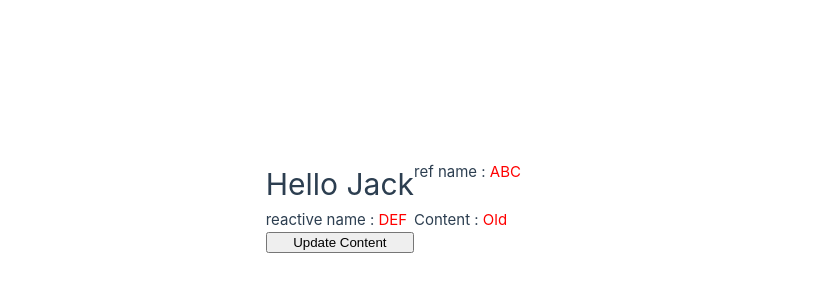
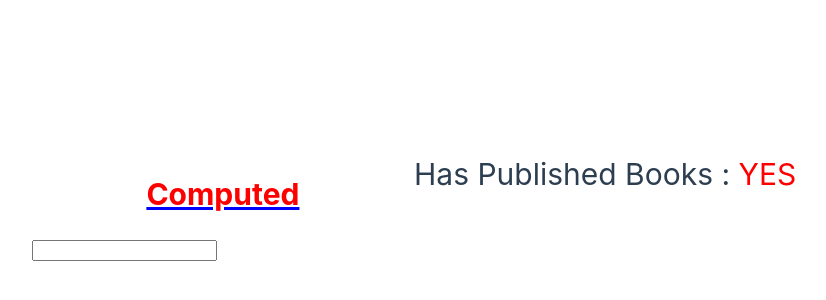
Before and after one commit to Heang-Dev/Vue3, a Vue app: page / in a window 1280 px wide. Shown: the part 194-494 px from the top of the page, without its empty margins (226-1052 px from the left). Built offline with nearby package versions, Linux system fonts and the light colour scheme.

Commit message:
Computed and Customize layout

```diff
--- a/src/App.vue
+++ b/src/App.vue
@@ -1,50 +1,14 @@
 <script setup>
-	import {ref, reactive} from "vue";
 
-	const name = "Jack";
-	const content = ref("Old");
-
-	const refObj = ref({
-		name: "ABC",
-		age: 32,
-		address: "New York",
-	});
-
-	const ReactiveObj = reactive({
-		name: "DEF",
-		age: 33,
-		address: "London",
-	});
-
-	const handleUpdate = () => {
-		content.value = "New";
-		refObj.value.name = "ref ";
-		ReactiveObj.name = "reactive";
-		// Change content back after 3s
-		setTimeout(() => {
-			content.value = "Old";
-			refObj.value.name = "ABC";
-			ReactiveObj.name = "DEF";
-		}, 3000);
-	};
+import RefAndReactive from "@/RefAndReactive.vue";
+import Computed from "@/Computed.vue";
 </script>
 
 <template>
-	<h1>
-		Hello {{ name }}
-	</h1>
-	<p>ref name : <span>{{ refObj.name }}</span></p>
-	<p>reactive name : <span>{{ ReactiveObj.name }}</span></p>
-	<p>
-		Content : <span>{{ content }}</span>
-	</p>
-	<button @click="handleUpdate">
-		Update Content
-	</button>
+<!--	<RefAndReactive />-->
+	<Computed />
 </template>
 
 <style scoped>
-	span{
-		color: red;
-	}
+
 </style>
--- /dev/null
+++ b/src/Computed.vue
@@ -0,0 +1,46 @@
+<script setup>
+import {computed, reactive, ref} from "vue";
+
+	const library = reactive({
+		name: "Jack",
+		books: [
+			"HTML",
+			"CSS",
+			"JavaScript",
+			"Laravel",
+			"Vue",
+		]
+	})
+
+	const hasPublishedBook = computed(() => {
+		return  library.books.length > 0 ? "YES" : "NO";
+	})
+
+	const content = ref("");
+
+	const capitalizedContent = computed(() => {
+		return content.value.toUpperCase();
+	})
+</script>
+
+<template>
+	<h1 class="title">
+		Computed
+	</h1>
+	<h1>
+		Has Published Books :
+<!--		No Computed-->
+<!--		<span>{{ library.books.length > 0 ? "YES" : "NO"}}</span>-->
+<!--		With computed-->
+		<span>{{ hasPublishedBook }}</span>
+	</h1>
+	<div>
+		<input v-model="content" />
+		<h3>{{ content }}</h3>
+		<h3>{{ capitalizedContent }}</h3>
+	</div>
+</template>
+
+<style scoped>
+
+</style>
--- /dev/null
+++ b/src/RefAndReactive.vue
@@ -0,0 +1,51 @@
+<script setup>
+import {ref, reactive} from "vue";
+
+const name = "Jack";
+const content = ref("Old");
+
+const refObj = ref({
+	name: "ABC",
+	age: 32,
+	address: "New York",
+});
+
+const ReactiveObj = reactive({
+	name: "DEF",
+	age: 33,
+	address: "London",
+});
+
+const handleUpdate = () => {
+	content.value = "New";
+	refObj.value.name = "ref ";
+	ReactiveObj.name = "reactive";
+	// Change content back after 3s
+	setTimeout(() => {
+		content.value = "Old";
+		refObj.value.name = "ABC";
+		ReactiveObj.name = "DEF";
+	}, 3000);
+};
+</script>
+
+<template>
+	<h1 class="title">
+		Ref & Reactive
+	</h1>
+	<h1>
+		Hello {{ name }}
+	</h1>
+	<p>ref name : <span>{{ refObj.name }}</span></p>
+	<p>reactive name : <span>{{ ReactiveObj.name }}</span></p>
+	<p>
+		Content : <span>{{ content }}</span>
+	</p>
+	<button @click="handleUpdate">
+		Update Content
+	</button>
+</template>
+
+<style scoped>
+
+</style>
--- a/src/assets/main.css
+++ b/src/assets/main.css
@@ -33,3 +33,15 @@ a,
     padding: 0 2rem;
   }
 }
+
+span {
+  color: red;
+}
+
+.title {
+  text-align: center;
+  font-weight: bold;
+  color: red;
+  margin: 20px 0;
+  text-decoration: underline blue;
+}
```
